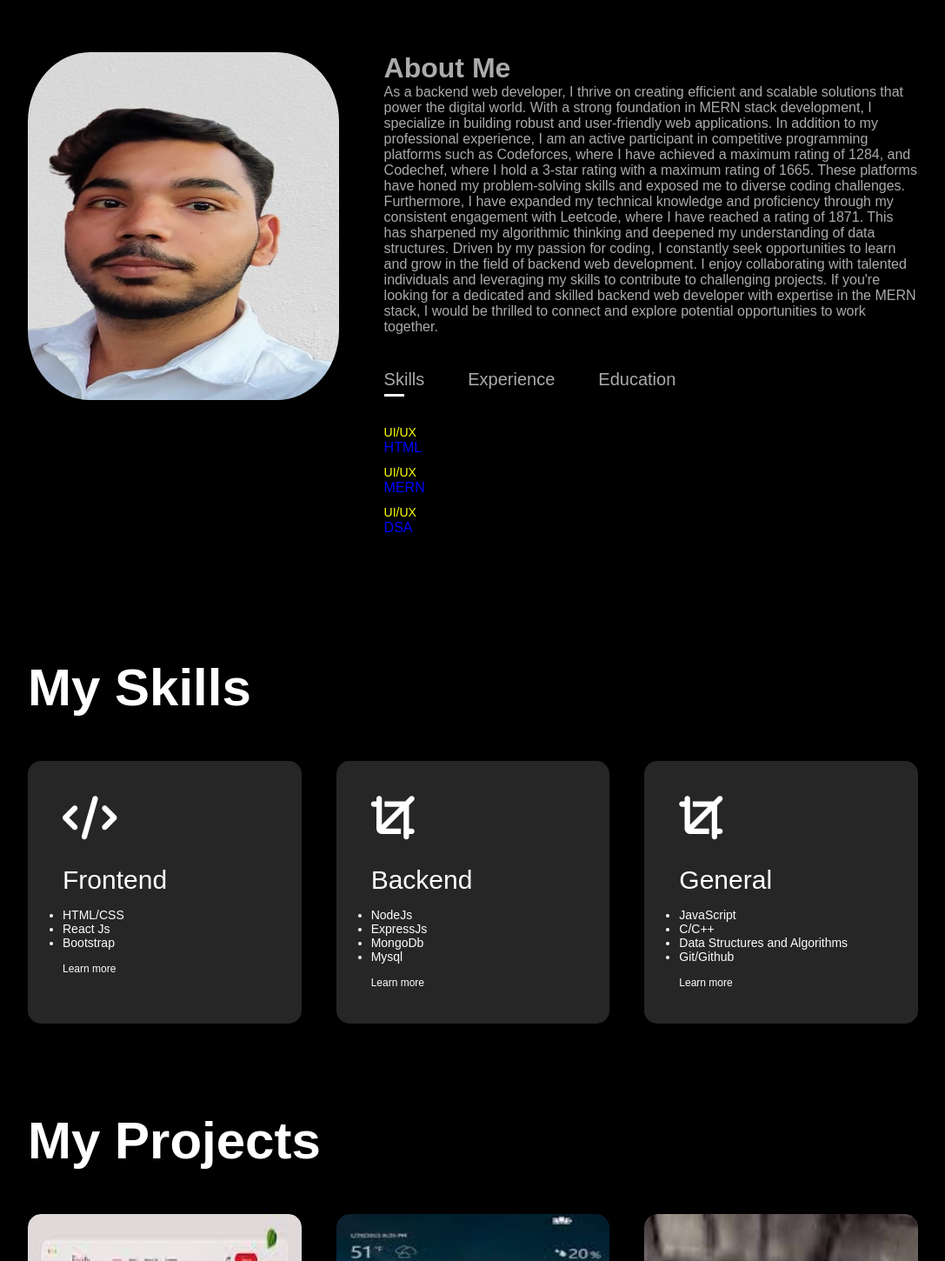
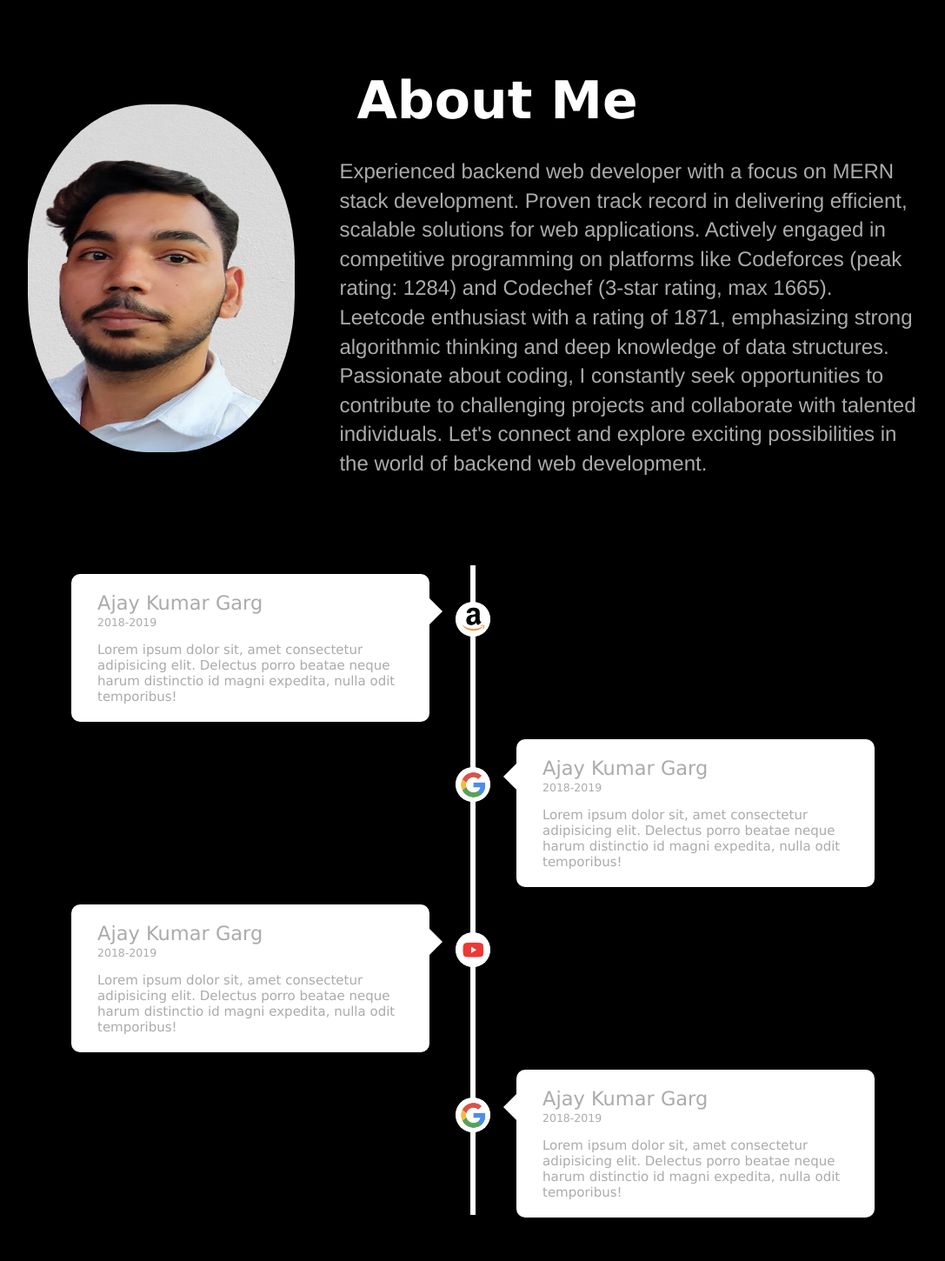
Before and after one commit to jaiswalvidit/portfolio, a plain HTML site: page index.html in a window 1280 px wide. Shown: the part 830-2280 px from the top of the page at 87% size, without its empty margins (96-1183 px from the left). Drawn offline with Linux system fonts and the light colour scheme.

Commit message:
added timeline

```diff
--- a/index.html
+++ b/index.html
@@ -16,7 +16,7 @@
                     <li><a href="#header">Home</a></li>
                     <li><a href="#about">About</a></li>
                     <li><a href="#services">Skills</a></li>
-                    <li><a href="#portfolio">Portfolio</a></li>
+                    <li><a href="#portfolio">Projects</a></li>
                     <li><a href="#contact">Contact</a></li>
                     <i class="fas fa-times" onclick="closeMenu()">
                     </i>
@@ -27,9 +27,10 @@
 
             </nav>
             <div class="header-text">
-                <h2 id="name"></h2>
+                <!-- <h2 id="name">A</h2> -->
 
-                <h1>Hi ,I am Vidit Jaiswal</h1>
+                <h1>Hi There,<br> I,m Vidit <span>Jaiswal</span></h1>
+                a <h2 id="name"></h2>
             </div>
         </div>
 
@@ -42,16 +43,53 @@
                     <img src="/images/photo.jpg" alt="" height="400px">
                 </div>
                 <div class="about-col-2">
-                    <h1>About Me</h1>
-                    <p>As a backend web developer, I thrive on creating efficient and scalable solutions that power the digital world. With a strong foundation in MERN stack development, I specialize in building robust and user-friendly web applications.
+                    <h1 class="sub-title">About Me</h1>
+                    <p >Experienced backend web developer with a focus on MERN stack development. Proven track record in delivering efficient, scalable solutions for web applications. Actively engaged in competitive programming on platforms like Codeforces (peak rating: 1284) and Codechef (3-star rating, max 1665). Leetcode enthusiast with a rating of 1871, emphasizing strong algorithmic thinking and deep knowledge of data structures. Passionate about coding, I constantly seek opportunities to contribute to challenging projects and collaborate with talented individuals. Let's connect and explore exciting possibilities in the world of backend web development.</p>
 
-                        In addition to my professional experience, I am an active participant in competitive programming platforms such as Codeforces, where I have achieved a maximum rating of 1284, and Codechef, where I hold a 3-star rating with a maximum rating of 1665. These platforms have honed my problem-solving skills and exposed me to diverse coding challenges.
+                </div>
+                    <div class="timeline">
+                        <div class="container left-container">
+                            <img src="/timeline-animation-img/images/amazon.png" alt="">
+                            <div class="text-box"><h2>Ajay Kumar Garg</h2>
+                                <small>2018-2019</small>
+                            <p>Lorem ipsum dolor sit, amet consectetur adipisicing elit. Delectus porro beatae neque harum distinctio id magni expedita, nulla odit temporibus!</p>
+                        <span class="left-arrow"></span>
+                        </div>
 
-                        Furthermore, I have expanded my technical knowledge and proficiency through my consistent engagement with Leetcode, where I have reached a rating of 1871. This has sharpened my algorithmic thinking and deepened my understanding of data structures.
+                         </div>
+                         <div class="container right-container">
+                            <img src="/timeline-animation-img/images/google.png" alt="">
+                            <div class="text-box "><h2>Ajay Kumar Garg</h2>
+                                <small>2018-2019</small>
+                            <p>Lorem ipsum dolor sit, amet consectetur adipisicing elit. Delectus porro beatae neque harum distinctio id magni expedita, nulla odit temporibus!</p>
+                        <span class="right-arrow"></span></div>
 
-                        Driven by my passion for coding, I constantly seek opportunities to learn and grow in the field of backend web development. I enjoy collaborating with talented individuals and leveraging my skills to contribute to challenging projects.
+                         </div>
+                         <div class="container left-container">
+                            <img src="/timeline-animation-img/images/youtube.png"  alt="">
+                            <div class="text-box"><h2>Ajay Kumar Garg</h2>
+                                <small>2018-2019</small>
+                            <p>Lorem ipsum dolor sit, amet consectetur adipisicing elit. Delectus porro beatae neque harum distinctio id magni expedita, nulla odit temporibus!</p>
+                         <span class="left-arrow"></span></div>
 
-                        If you're looking for a dedicated and skilled backend web developer with expertise in the MERN stack, I would be thrilled to connect and explore potential opportunities to work together.</p>
+                         </div>
+                         <div class="container right-container">
+                            <img src="/timeline-animation-img/images/google.png" alt="">
+                            <div class="text-box "><h2>Ajay Kumar Garg</h2>
+                                <small>2018-2019</small>
+                            <p>Lorem ipsum dolor sit, amet consectetur adipisicing elit. Delectus porro beatae neque harum distinctio id magni expedita, nulla odit temporibus!</p>
+                        <span class="right-arrow"></span></div>
+
+                         </div>
+                    </div>
+
+
+
+
+
+
+
+
                     <div class="tab-titles">
                         <p class="tab-links active-link" onclick="opentab('skills')">Skills </p>
                         <p class="tab-links" onclick="opentab('skills')">Experience</p>
--- /dev/null
+++ b/q.css
@@ -0,0 +1,29 @@
+body{
+    background:black;
+    color:wheat;
+}
+.timeline{
+    position: relative;
+    max-width: 1200px;
+    margin: 100px auto ;
+}
+.container{
+    padding: 10px 50px;
+    position: relative;
+    width: 50%;
+    background: white;
+}
+.text-box{
+    padding: 20px 30px;
+    background: #5a3535;
+    position: relative;
+    border-radius: 10px;
+    font-size: 15px;
+}
+.left-container{
+    left:0;
+}
+.right-container{
+    left:50%;
+
+}
--- a/style.css
+++ b/style.css
@@ -1,7 +1,7 @@
 *{
     margin: 0px;
     padding: 0px;
-    font-family: sans-serif;
+    font-family: 'Lucida Sans', 'Lucida Sans Regular', 'Lucida Grande', 'Lucida Sans Unicode', Geneva, Verdana, sans-serif,sans-serif;
     box-sizing: border-box;
 }
 body{
@@ -56,15 +56,22 @@ nav ul li a:hover::after{
     width:100%;
 }
 .header-text{
-    margin-top: 20%;
+
     font-size:30px;
+    /* margin-bottom: 20px; */
 }
 .header-text h2{color:blue;
     text-transform: capitalize;
+    display: inline;
+    line-height:150%;
 }
 .header-text h1{
     font-size: 60px;
-    margin-top: 20px;
+    line-height:200%;
+
+}
+.header-text h1 span{
+    color:grey;
 }
 /* --------------about ------------*/
 
@@ -78,14 +85,21 @@ nav ul li a:hover::after{
     flex-wrap: wrap;
 }
 .about-col-1{
-    flex-basis: 35%;
+    flex-basis: 30%;
+    justify-content: center;
+    text-align: center;
+    margin-top:20px;
+
 }
 .about-col-1 img{
+    margin-top: 40px;
     width:100%;
-    border-radius: 20%;
+    border-radius: 45%;
+    background: black;
+    border-color: aliceblue;
 }
 .about-col-2 {
-    flex-basis:60%;
+    flex-basis:65%;
 
 
 }
@@ -93,6 +107,13 @@ nav ul li a:hover::after{
     font-size: 60px;
     font-weight: 600px;
     color:white;
+    padding :20px;
+    margin-bottom: 10px;
+}
+.about-col-2 p{
+    font-size: 24px;
+    line-height: 1.4;
+    font-family: 'Franklin Gothic Medium', 'Arial Narrow', Arial, sans-serif;
 }
 .tab-titles{
     display: flex;
@@ -135,6 +156,9 @@ nav ul li a:hover::after{
     display:block;
     color:blue;
 }
+
+
+
 /* ------------------Services------------ */
 
 #services{
@@ -321,18 +345,20 @@ form input,textarea{
         display:none;
     }
     @media only screen and (max-width:600px) {
-        #header{
-            background-image: url(/images/photo.jpg);
 
-        }
         .header-text{
-            margin-top: 100%;
-            font-size: 16px;
+            margin-top: 10%;
+            font-size: 20px;
+            line-height: 3.3;
 
         }
         .header-text h1{
             font-size: 30px;
 
+
+        }
+        .header-text h2{
+            font-size: 28px;
         }
         nav .fas{
             display:block;
@@ -340,7 +366,7 @@ form input,textarea{
 
         }
         nav ul {
-            background:#ff004f;
+            /* background:#beb0b5; */
             position:fixed;
             top:0;
             right: -200px;
@@ -348,11 +374,15 @@ form input,textarea{
             height: 100vh;
             padding-top: 50px;
             z-index: 2;
+            overflow: scroll;
+            border-radius:30px;
         }
         nav ul li {
             display:block;
             margin: 25px;
+
         }
+
         nav ul .fas{
             position: absolute;
             top: 25px;
@@ -365,13 +395,19 @@ form input,textarea{
         }
         .about-col-1,.about-col-2{
             flex-basis: 100%;
+
         }
-        .about-col-1{
+
+        .about-col-1 img {
+            object-fit: contain;
             margin-bottom: 30px;
 
         }
-        .about-col-2{
-            font-size: 14px;
+        .about-col-2 h1{
+            font-size:45px ;
+        }
+        .about-col-2 p{
+            font-size: 16px;
         }
         .tab-links{
             font-size: 16px;
@@ -386,3 +422,147 @@ form input,textarea{
     {color:green;
     margin-top:-40px ;
 display:block;}
+
+/* -----------------timeline-------------------- */
+.timeline{
+    position: relative;
+    max-width: 1200px;
+    margin: 100px auto ;
+}
+ .timeline .container{
+    padding: 10px 50px;
+    position: relative;
+    width: 50%;
+    /* background: white; */
+    animation: movedown 1s linear forwards;
+    opacity: 0;
+}
+@keyframes movedown {
+    0%{
+        opacity: 1;
+        transform: translateY(-30px);
+    }
+    100%
+    {
+        opacity: 1;
+        transform: translateY(0px);
+    }
+}
+
+
+.container:nth-child(1){
+    animation-delay:0s ;
+}
+.container:nth-child(2){
+    animation-delay:1s ;
+}
+.container:nth-child(3){
+    animation-delay:2s ;
+}
+.container:nth-child(4){
+    animation-delay:3s ;
+}
+.text-box{
+    padding: 20px 30px;
+    background: white;
+    position: relative;
+    border-radius: 10px;
+    font-size: 15px;
+}
+.left-container{
+    left:0;
+}
+.right-container{
+    left:50%;
+
+}
+.timeline .container img
+{
+
+    position: absolute;
+    width: 40px;
+    border-radius: 50%;
+    right:-20px;
+    top:42px;
+    z-index:2;
+    background-color: whitesmoke;
+}
+.right-container img{
+    left:-20px;
+    right:0px;
+}
+.timeline::after{
+    content: '';
+    position: absolute;
+    width:6px;
+    height: 100%;
+    background: white;
+    top:0;
+    left:50%;
+    margin-left: -3px;
+    z-index: -1;
+    animation:moveline 6s forwards;
+}
+@keyframes moveline{
+    0%
+    {
+        height:0px;
+    }
+    100%{
+        height:100%;
+    }
+}
+.text-box h2 {font-weight: 500;}
+.text-box small{display: inline-block;margin-bottom: 15px;}
+.left-arrow{
+top:28px;
+z-index: 1;
+height: 0;
+/* background: wheat; */
+width: 0;
+position: absolute;
+border-top:15px solid transparent;
+border-bottom: 15px solid transparent;
+border-left:15px solid white;
+right:-15px;
+}
+.right-arrow{
+    top:28px;
+    z-index: 1;
+    position: absolute;
+    height: 0;
+    /* background: wheat; */
+    width: 0;
+    border-top:15px solid transparent;
+    border-bottom: 15px solid transparent;
+    border-right:15px solid white;
+    left:-15px;
+    }
+@media screen and (max_width:600px){
+    .timeline{margin:50px auto;
+    }
+    .timeline::after{
+        left: 31px;
+    }.timeline .container{
+        width:100%;
+        padding-left:80px;
+        padding-right: 25px;
+
+    }
+    .text-box{
+        font-size: 13px;
+    }
+    .text-box small{
+        margin-bottom: 10px;
+    }
+    .right-container{
+        left:0;    }
+        .left-container img ,  .right-container img{
+            left:10px;
+        }
+        .left-arrow ,.right-arrow{
+            border-right:15px solid white;
+            border-left: 0px;
+            left:15px;
+        }
+}
```
Also changed, not shown: q.html (added, +35 -0 lines), script.js (+4 -7 lines), personal-portfolio-img/images/logo.png, timeline-animation-img/images/amazon.png (added), timeline-animation-img/images/flipkart.png (added), timeline-animation-img/images/google.png (added), timeline-animation-img/images/tesla.png (added), timeline-animation-img/images/toyota.png (added), timeline-animation-img/images/youtube.png (added).
